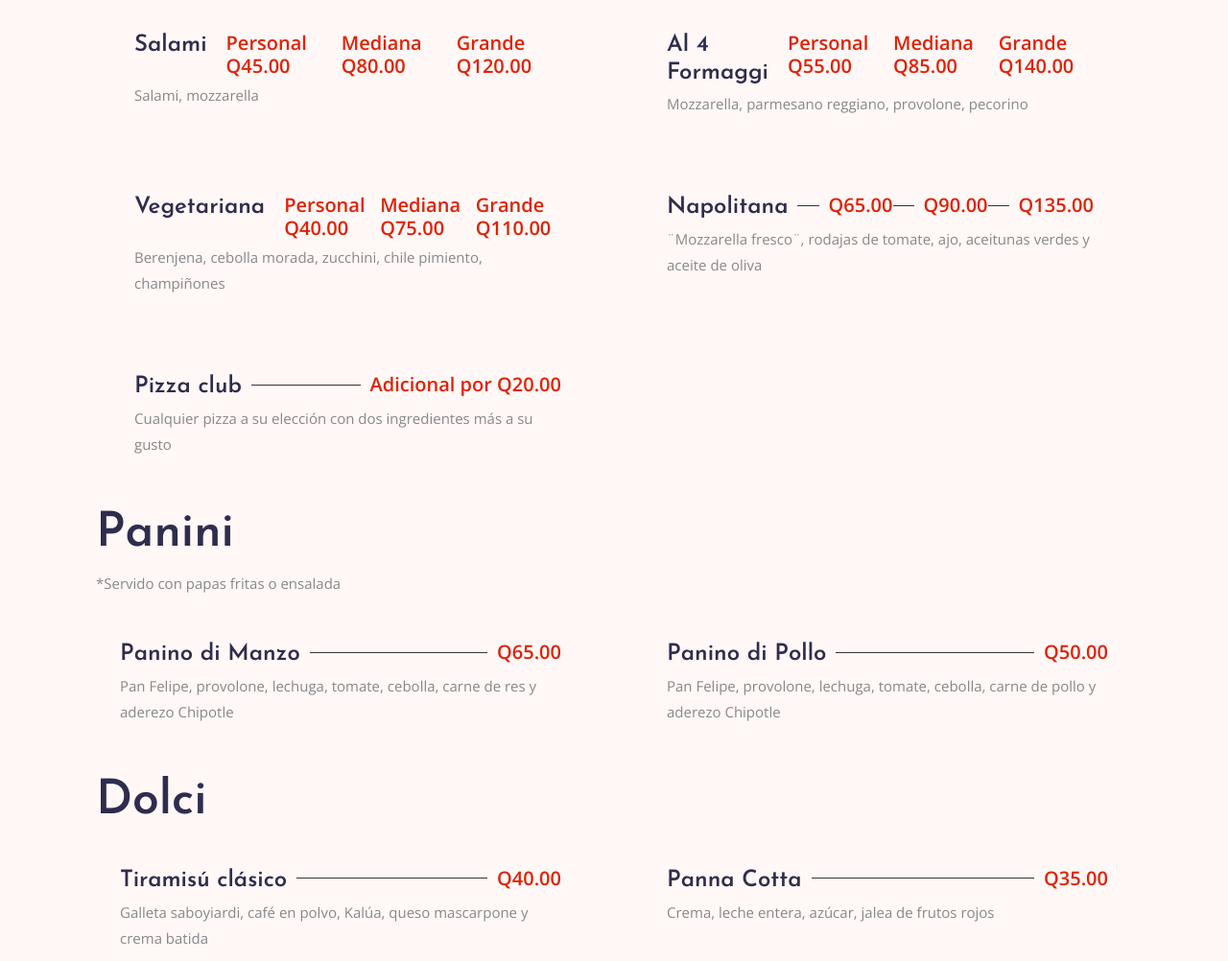
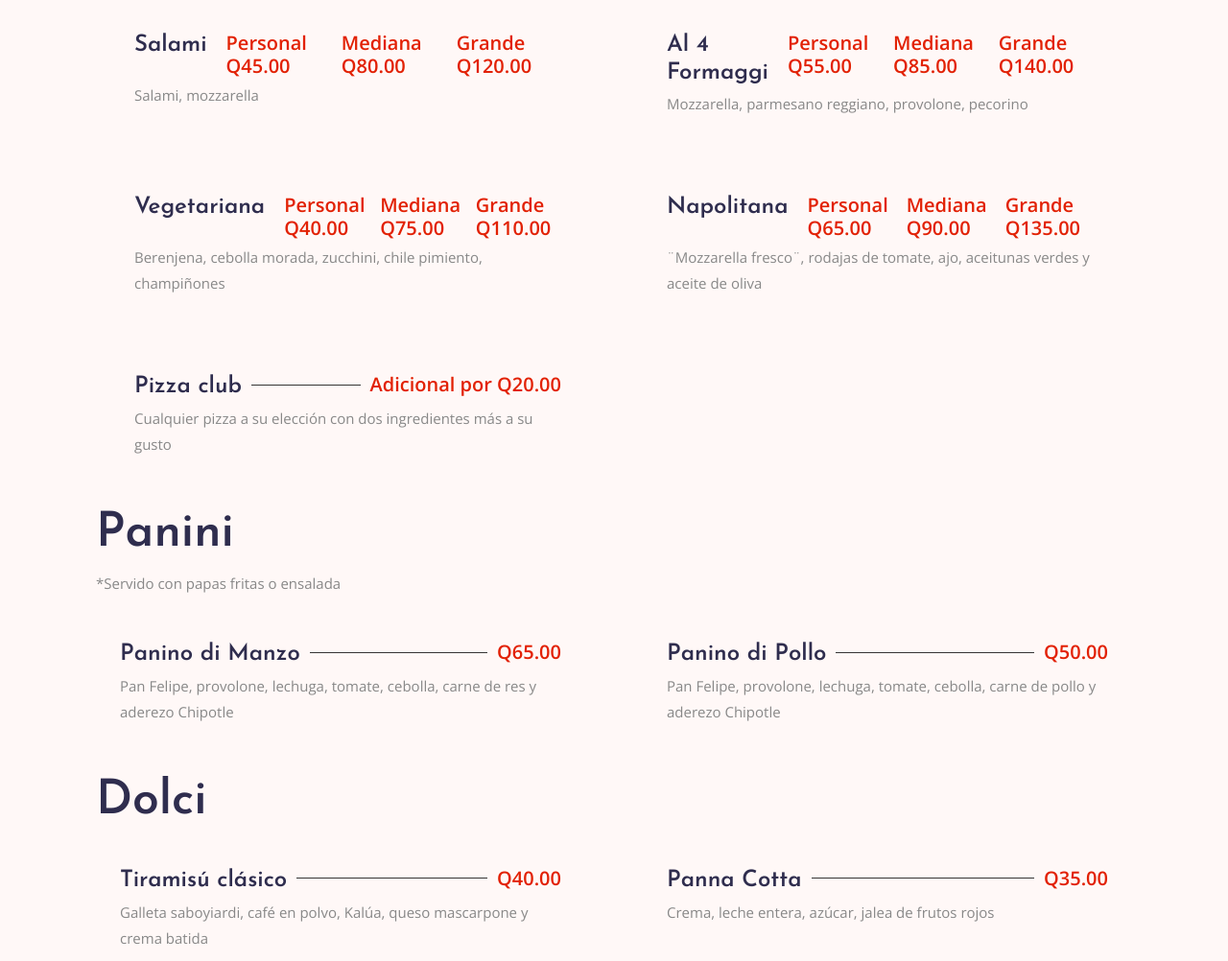
Before and after one commit to QRMAKER/Clubitaliano, a plain HTML site: page index.html in a window 1280 px wide. Shown: the part 2397-3399 px from the top of the page at 96% size. Drawn offline with nearby package versions, Linux system fonts and the light colour scheme; files whose address does not match are found by name.

Commit message:
arreglos

```diff
--- a/index.html
+++ b/index.html
@@ -293,9 +293,9 @@
                             <div class="media-body">
                                 <div class="d-flex justify-content-between food-card-title">
                                     <h4>Napolitana</h4>
-                                    <h3 class="price-tag">Q65.00</h3>
-                                    <h3 class="price-tag">Q90.00</h3>
-                                    <h3 class="price-tag">Q135.00</h3>
+                                    <h3 class="price-tag">Personal Q65.00</h3>
+                                    <h3 class="price-tag">Mediana Q90.00</h3>
+                                    <h3 class="price-tag">Grande Q135.00</h3>
                                 </div>
                                 <p>¨Mozzarella fresco¨, rodajas de tomate, ajo, aceitunas verdes y aceite de oliva</p>
                             </div>
```
